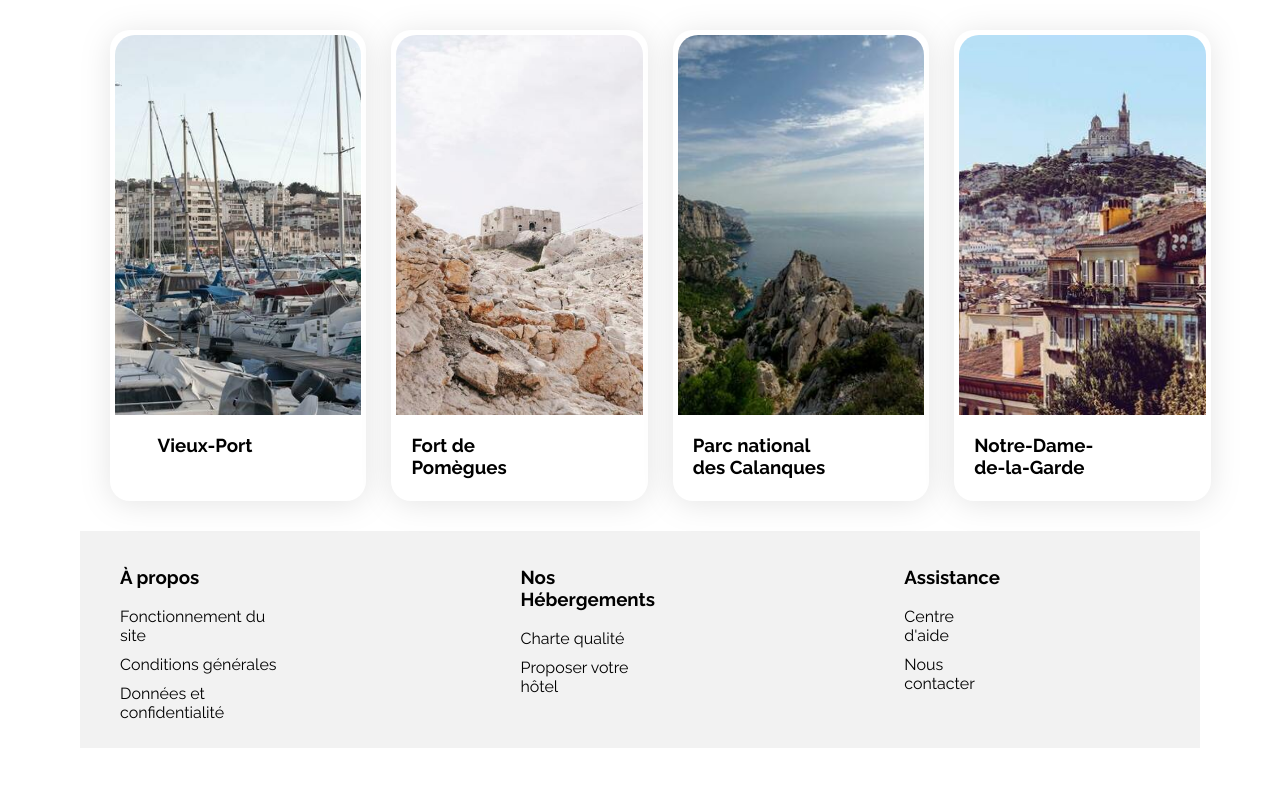
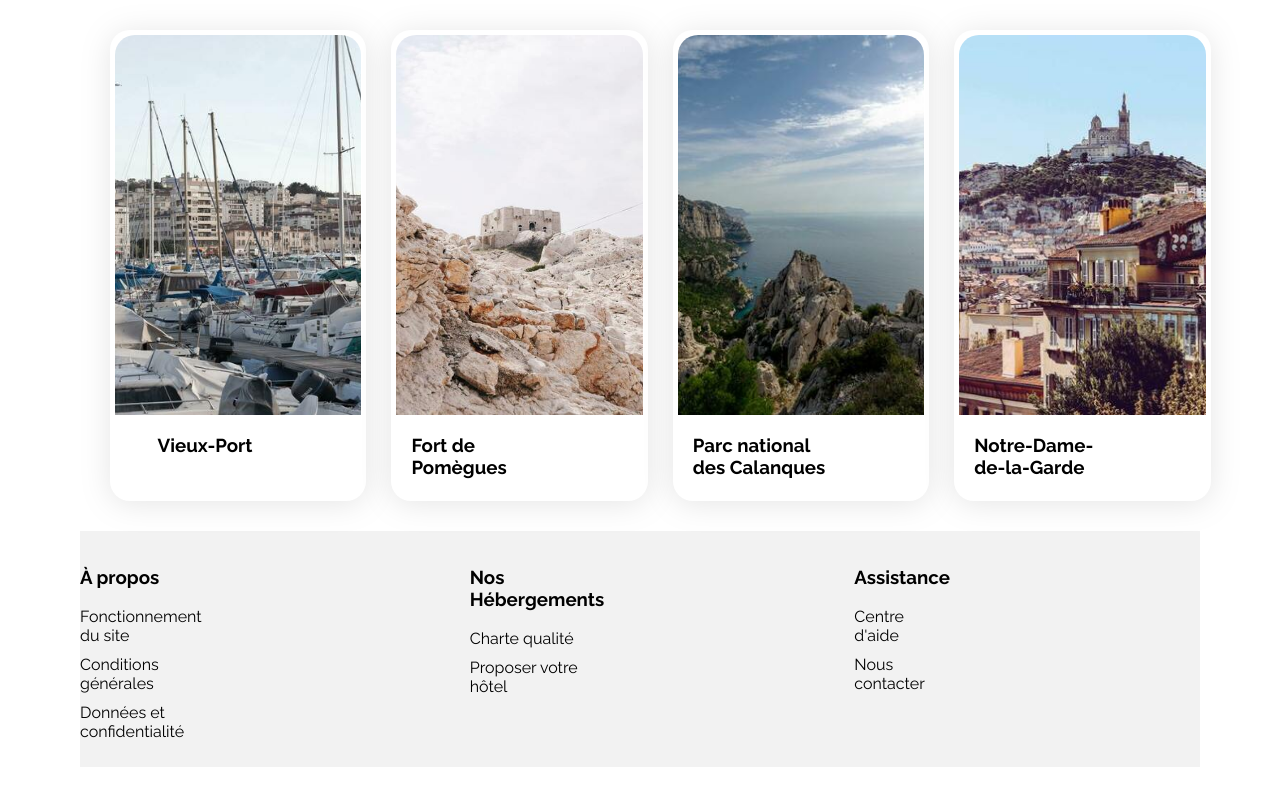
Before and after one commit to dylanquintard/booki2, a plain HTML site: page index.html in a window 1280 px wide. Shown: the part 1222-2019 px from the top of the page. Drawn offline with Linux system fonts and the light colour scheme.

Commit message:
changement footer

```diff
--- a/css/style.css
+++ b/css/style.css
@@ -373,7 +373,7 @@ footer {
 
 .navfooter {
     display: flex;
-    margin-right: 200px;
+    margin-right: 250px;
 }
 
 .navfooter a {
@@ -385,6 +385,10 @@ footer {
 
 .navfooter li {
     list-style-type: none;
+}
+
+.navfooter ul {
+    padding-left: 0;
 }
 
 /* Le code ci-dessous correspond à la version responsive uniquement */
```
